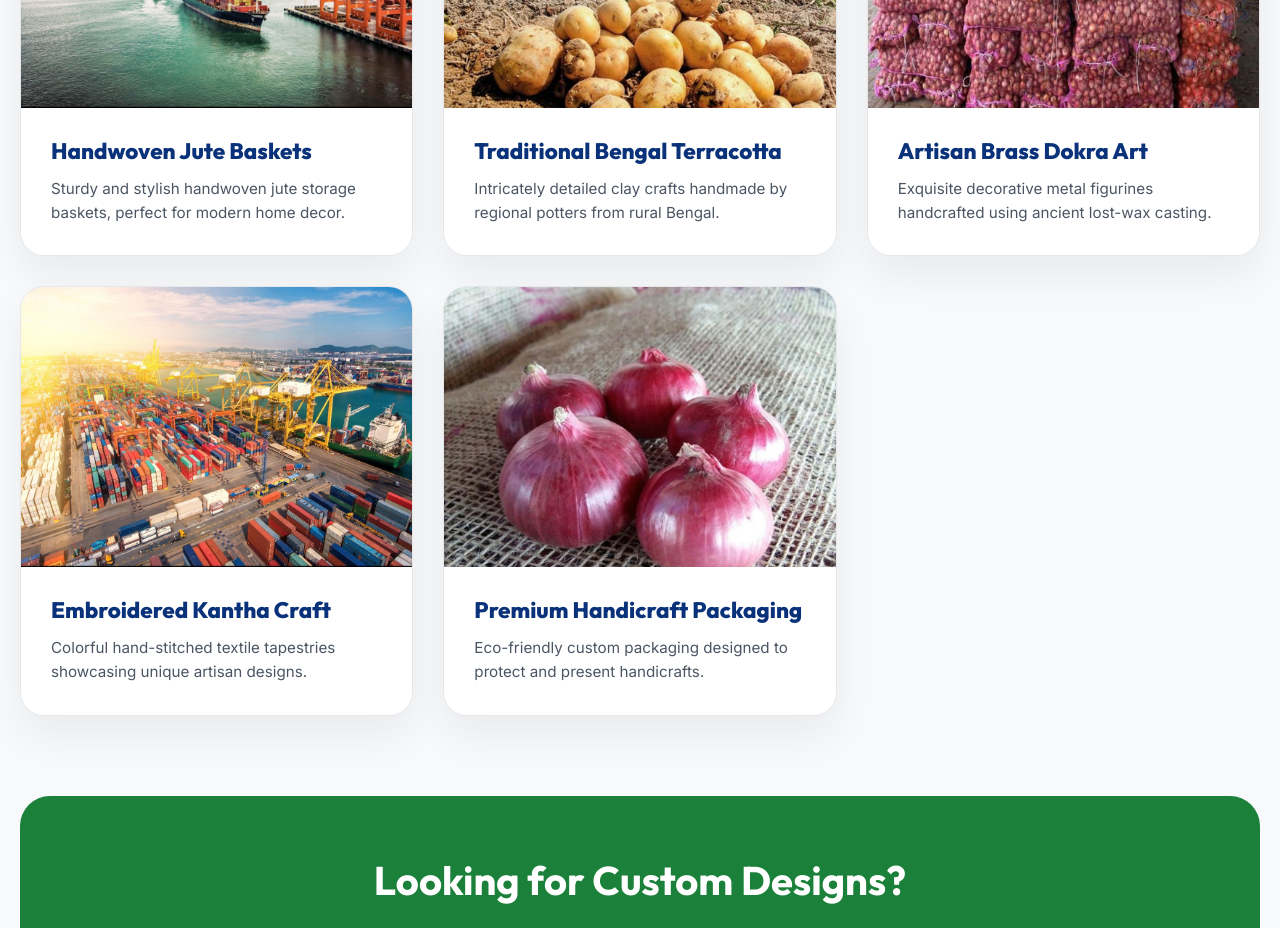
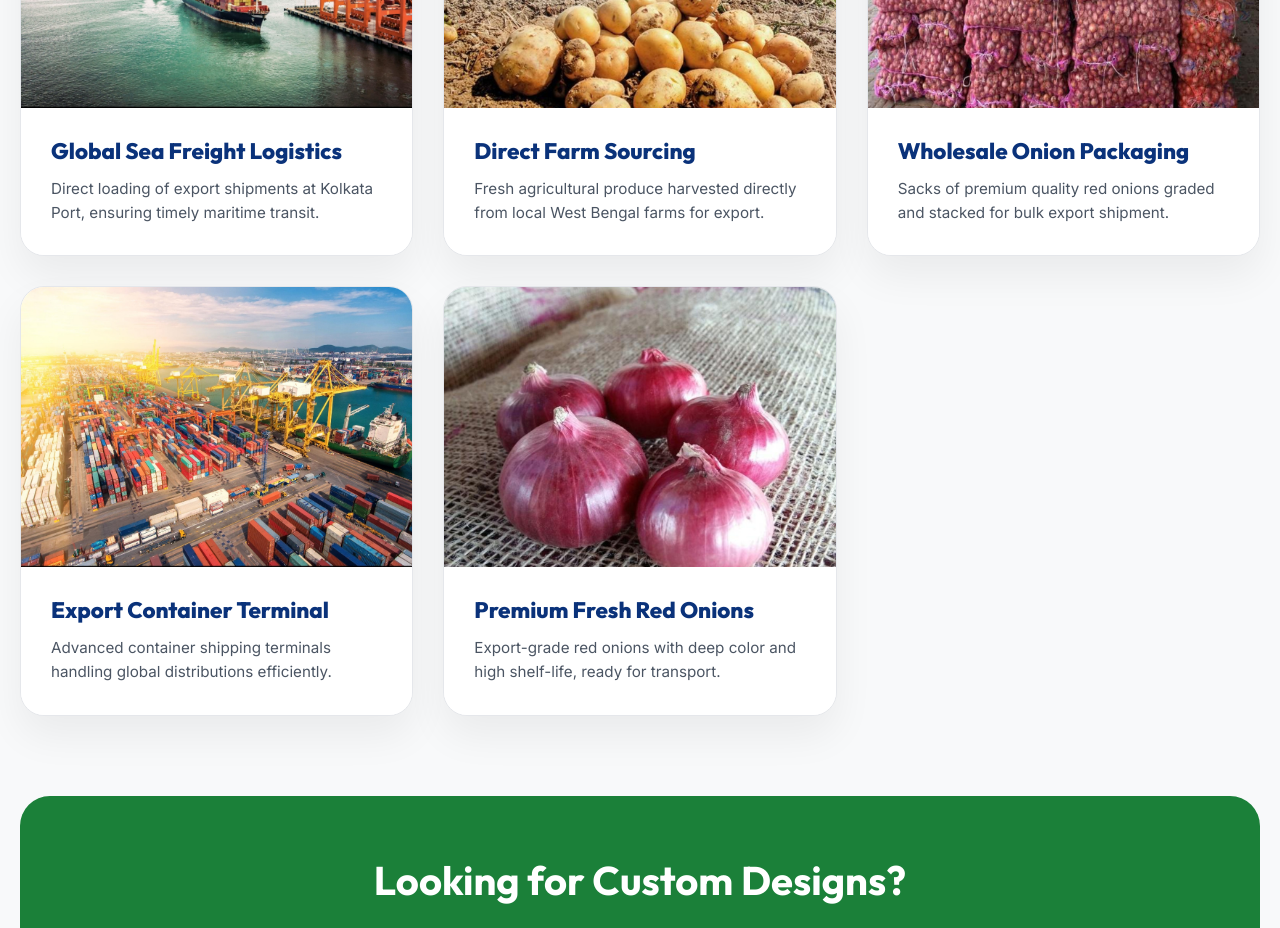
Before and after one commit to ppworkspacekolkata/bengal-nexus-mayur, a React (Vite) app: page /handicrafts in a window 1280 px wide. Shown: the part 3080-4008 px from the top of the page. Built offline with nearby package versions, Linux system fonts and the light colour scheme.

Commit message:
Update gallery items 18-22 titles and descriptions to match images

```diff
--- a/src/pages/Handicrafts.jsx
+++ b/src/pages/Handicrafts.jsx
@@ -194,11 +194,11 @@ const getGalleryItemTitle = (index) => {
     15: "Natural Materials Display",
     16: "Handicrafts Quality Check",
     17: "Global Logistical Packing",
-    18: "Handwoven Jute Baskets",
-    19: "Traditional Bengal Terracotta",
-    20: "Artisan Brass Dokra Art",
-    21: "Embroidered Kantha Craft",
-    22: "Premium Handicraft Packaging"
+    18: "Global Sea Freight Logistics",
+    19: "Direct Farm Sourcing",
+    20: "Wholesale Onion Packaging",
+    21: "Export Container Terminal",
+    22: "Premium Fresh Red Onions"
   };
   return titles[index] || `Bengal Heritage Collection #${index}`;
 };
@@ -222,11 +222,11 @@ const getGalleryItemDesc = (index) => {
     15: "Sourcing premium organic fibers directly from regional farmers.",
     16: "Comprehensive final inspection ensuring zero-defect export consignments.",
     17: "Shock-proof shipping packages destined for global international harbors.",
-    18: "Sturdy and stylish handwoven jute storage baskets, perfect for modern home decor.",
-    19: "Intricately detailed clay crafts handmade by regional potters from rural Bengal.",
-    20: "Exquisite decorative metal figurines handcrafted using ancient lost-wax casting.",
-    21: "Colorful hand-stitched textile tapestries showcasing unique artisan designs.",
-    22: "Eco-friendly custom packaging designed to protect and present handicrafts."
+    18: "Direct loading of export shipments at Kolkata Port, ensuring timely maritime transit.",
+    19: "Fresh agricultural produce harvested directly from local West Bengal farms for export.",
+    20: "Sacks of premium quality red onions graded and stacked for bulk export shipment.",
+    21: "Advanced container shipping terminals handling global distributions efficiently.",
+    22: "Export-grade red onions with deep color and high shelf-life, ready for transport."
   };
   return descs[index] || "Export-grade premium handicrafts and commodities sourced directly from rural Bengal.";
 };
```
